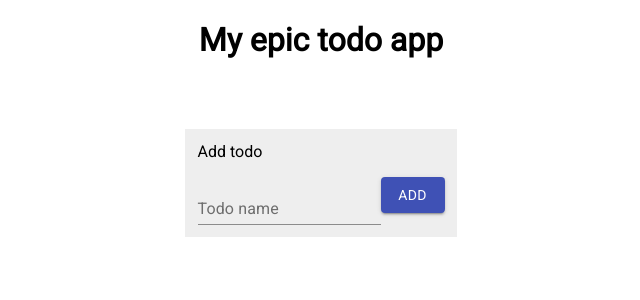
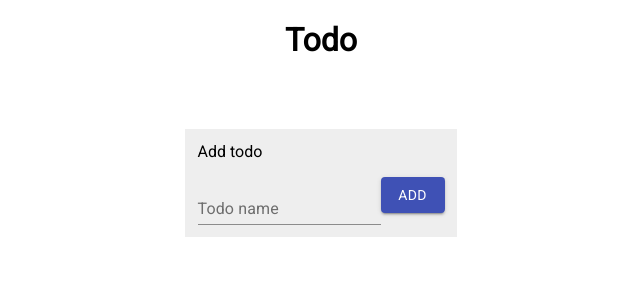
Before and after one commit to zach-pike/react-todo-app, a React (Vite) app: page / in a window 1280 px wide. Shown: the top 300 px of the page, without its empty margins (319-959 px from the left). Built offline with nearby package versions, Linux system fonts and the light colour scheme.

Commit message:
changed heading

```diff
--- a/src/App.tsx
+++ b/src/App.tsx
@@ -49,7 +49,7 @@ function App() {
 
 	return (
 		<div className="container">
-			<h1>My epic todo app</h1>
+			<h1>Todo</h1>
 			<div className="todos">
 				{todos?.map((value, index) =>
 					<Todo
```
